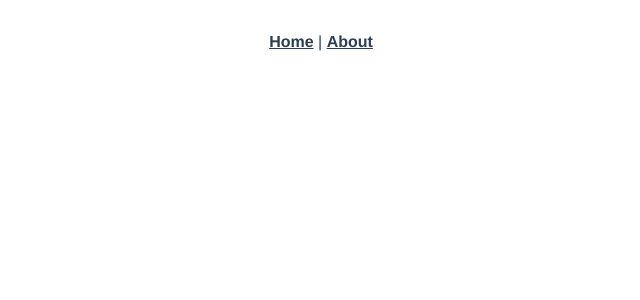
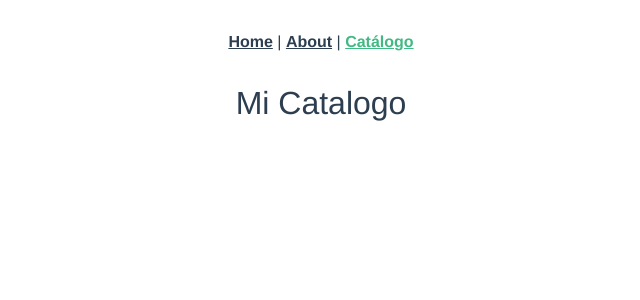
Before and after one commit to amsuarez99/CakesFront, a Vue app: page /catalogo in a window 1280 px wide. Before the commit this address had no page. Shown: the top 300 px of the page, without its empty margins (319-959 px from the left). Built offline with nearby package versions, Linux system fonts and the light colour scheme.

Commit message:
Added router

```diff
--- a/src/App.vue
+++ b/src/App.vue
@@ -1,7 +1,8 @@
 <template>
   <div id="nav">
     <router-link to="/">Home</router-link> |
-    <router-link to="/about">About</router-link>
+    <router-link to="/about">About</router-link> |
+    <router-link to="/catalogo">Catálogo</router-link>
   </div>
   <router-view/>
 </template>
--- a/src/router/index.js
+++ b/src/router/index.js
@@ -1,5 +1,7 @@
 import { createRouter, createWebHistory } from 'vue-router'
-import Home from '../views/Home.vue'
+import Home from '../views/Home.vue';
+import About from '../views/About.vue';
+import Catalogo from '../views/Catalogo.vue';
 
 const routes = [
     {
@@ -8,12 +10,17 @@ const routes = [
         component: Home
     },
     {
+        path: '/catalogo',
+        name: 'Catalogo',
+        component: Catalogo
+    },
+    {
         path: '/about',
         name: 'About',
         // route level code-splitting
         // this generates a separate chunk (about.[hash].js) for this route
         // which is lazy-loaded when the route is visited.
-        component: () => import(/* webpackChunkName: "about" */ '../views/About.vue')
+        component: About
     }
 ]
 
--- /dev/null
+++ b/src/views/Catalogo.vue
@@ -0,0 +1,13 @@
+<template>
+  <div>
+    <h2>Mi Catalogo</h2>
+  </div>
+</template>
+
+<script>
+
+</script>
+
+<style scoped>
+
+</style>
```
